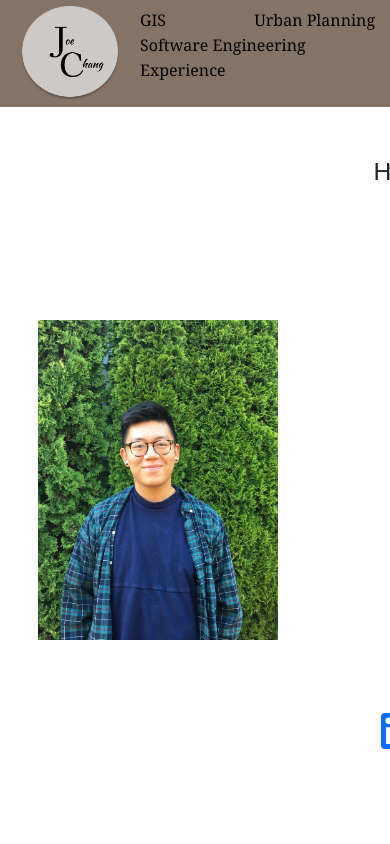
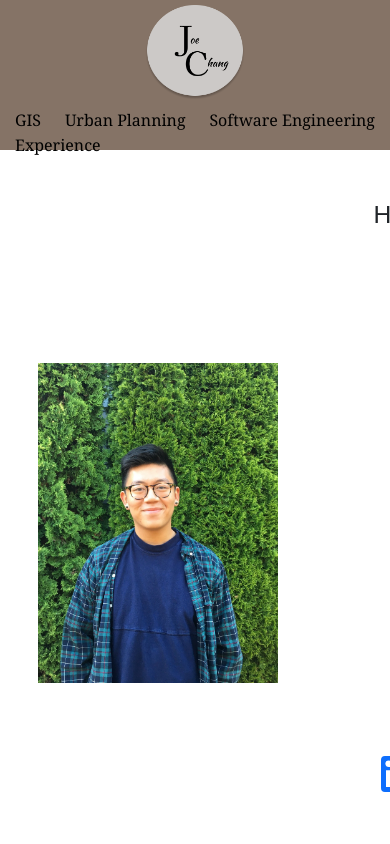
Before and after one commit to josephachang02/PortfolioApp, a React (Vite) app: page / in a window 390 px wide. Shown: the top 844 px of the page. Built offline with nearby package versions, Linux system fonts and the light colour scheme.

Commit message:
navbar with notes on width and alignment

```diff
--- a/src/components/Header/index.css
+++ b/src/components/Header/index.css
@@ -1,35 +1,41 @@
+
+/* Overall Component for Header  */
 header {
   background-color: #857366;
   color: #fff;
   display: flex;
   transition: all .7s ease-in-out;
-  min-width: 150px;
   padding: 5px;
-  justify-content: space-between;
   align-items: center;
   height: 107px;
+  min-width: 100vw;
+}
+
+.logo-container {
+  flex-shrink: 0;
+  position: top;
+  transition: height 0.7s ease-in-out;
+}
+.Logo {
+  width: 100px; /* Set the initial width */
+  transition: transform 0.5s ease-in-out, width 0.5s ease-in-out; /* Add width transition */
+}
+
+.navbar {
+  margin:10px;
+  width: 100%;
+  z-index: 1;
+  transition: height 0.5s ease 0.8s;
+  display: flex;
+  justify-content: flex-end;
 }
 
 header.shrink {
   padding: 5px;
   max-height: 250px;
+  width:100%
 }
-
-.logo-container {
-  margin: 10px;
-  flex-shrink: 0;
-  position: top;
-  padding-left: 5px;
-  transition: height 0.7s ease-in-out;
-}
-
-.Logo {
-  width: 100px; /* Set the initial width */
-  transition: transform 0.5s ease-in-out, width 0.5s ease-in-out; /* Add width transition */
-}
-
 .small-logo {
-  width: 30px;
   justify-content: center;
   top: 0;
   transition: width 0.5s ease-in-out; /* Add width transition for small-logo state */
@@ -40,7 +46,7 @@ header.shrink {
 }
 
 header.shrink .Logo {
-  width: 50px; /* Adjust the width during the shrink state */
+  width: 35px; /* Adjust the width during the shrink state */
 }
 
 header:not(.shrink) .small-logo {
@@ -48,32 +54,23 @@ header:not(.shrink) .small-logo {
   transform: scale(1); /* Reset the scale for a smooth transition effect */
 }
 
-.navbar {
-  position: sticky;
-  top: 0;
-  left: 15;
-  width: 100%;
-  z-index: 1;
-  transition: height 0.5s ease 0.8s,
-}
+
 
 .shrink {
   position: fixed;
   top: 0;
-  width: 100%;
   z-index: 50;
   height: 40px;
   transform: all 3s ease;
-  padding: 2px;
+
 }
 .small-navbar {
-  height: 60px;
   transform: all 3s ease;
-  top: 0;
-  z-index: 9990;
-  margin: 10px;
+  margin: 5px;
 
 }
+
+
 
 .navbar li {
   margin: 0 10px;
@@ -111,14 +108,23 @@ header:not(.shrink) .small-logo {
   }
 
 
-@media (max-width: 320px) {
+@media (max-width: 561px) {
   header {
     flex-direction: column;
     align-items: center;
-    min-width: 100vw;    }
+    width: 100% !important;
+    min-width: 100%;
+    min-height: 150px;
+  }
+
+    header.shrink {
+      padding: 5px;
+      height: 50px;
+      width:100%;
+      min-width: 100%;
+    }
 
   .logo-container {
-    margin-bottom: 10px;
     align-items: center;
     justify-content: center;
     }
@@ -133,7 +139,7 @@ header:not(.shrink) .small-logo {
     }
 
 .navbar a {
-      size: 12px;
+      size: 10px;
       }
 
   .NavTitle {
@@ -141,7 +147,7 @@ header:not(.shrink) .small-logo {
     margin: 10px;
     flex: 1;
     flex-direction: row;
-    size: 13px;
+    size: 10px;
     }
 
   .NavTitle:hover::before {
```
